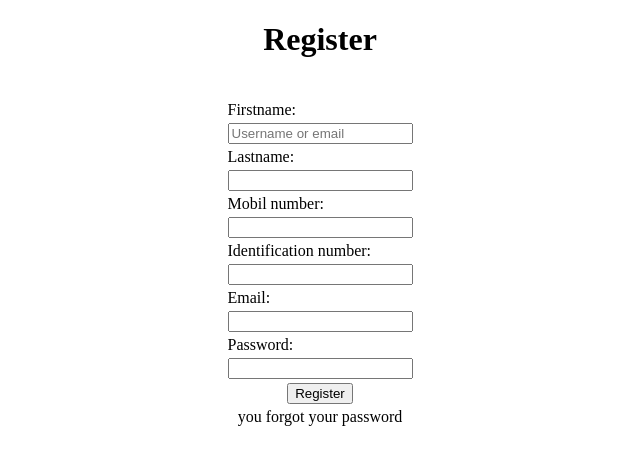
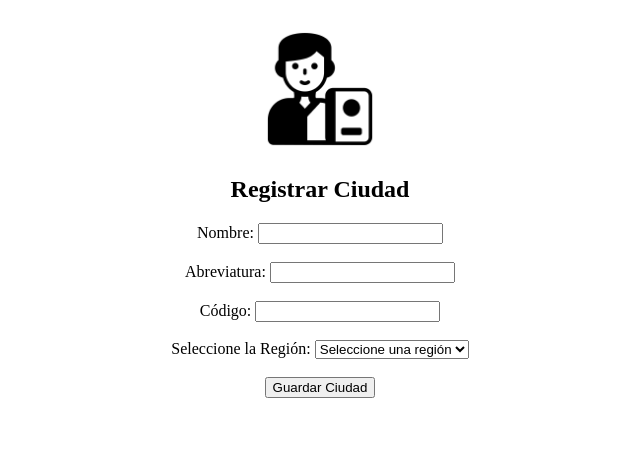
Before and after one commit to mariaguerra2326-gif/market.app, a plain HTML site: page src/cities.html in a window 1280 px wide. Shown: the whole page, without its empty margins (320-960 px from the left). Drawn offline with Linux system fonts and the light colour scheme.

Commit message:
registro cites

```diff
--- a/src/cities.html
+++ b/src/cities.html
@@ -1,32 +1,39 @@
 <!DOCTYPE html>
-<html lang="en">
+<html lang="es">
 <head>
-
   <meta charset="UTF-8">
   <meta name="viewport" content="width=device-width, initial-scale=1.0">
-        <title>Document</title>
-        <link rel="icon" type="imagen/png" href="src/icons/market_main.png" />
+  <title>Registrar Ciudad</title>
+  <link rel="icon" type="image/png" href="icons/ciudad.png" />
 </head>
 <body>
-        <center><h1>Register</h1></center><br>
-        <form name="register-from" action="signup.php" method="post">
-        <table border="0" align="center">
-            <tr><td><label>Firstname:</label></td></tr>
-            <tr><td><input type="text" name="fnama" placeholder="Username or email" required><br></label></td></tr>
-            <tr><td><label>Lastname:</label></td></tr>
-            <tr><td><input type="text" name="lnama" required><br></label></td></tr>
-            <tr><td><label>Mobil number:</label></td></tr>
-            <tr><td><input type="text" name="mnumber" required><br></label></td></tr>
-            <tr><td><label>Identification number:</label></td></tr>
-            <tr><td><input type="text" name="idnumber" required><br></label></td></tr>
-            <tr><td><label>Email:</label></td></tr>
-            <tr><td><input type="email" name="email" required><br></label></td></tr>
-            <tr><td><label>Password:</label></td></tr>
-            <tr><td><input type="password" name="passwd" required><br></label></td></tr>
-            <tr><td align="center"><button>Register</button></label></td>
-            <tr><td align="center"><label>you forgot your password</label></td></tr>
-        </table>
-        <!--<imput type="submint" value="register">-->
+  <br>
+
+  <center><img src="icons/ciudad.png" width="10%"></center>
+
+  <center><h2>Registrar Ciudad</h2></center>
+
+  <center>
+    <form action="cities.php" method="POST">
+      <label>Nombre:</label>
+      <input type="text" name="name" required><br><br>
+
+      <label>Abreviatura:</label>
+      <input type="text" name="abbrev" maxlength="10" required><br><br>
+
+      <label>Código:</label>
+      <input type="text" name="code" maxlength="10" required><br><br>
+
+      <label>Seleccione la Región:</label>
+      <select name="region_id" required>
+        <option value="">Seleccione una región</option>
+        <option value="1">pasto</option>
+        <option value="2">medellin</option>
+        <option value="3">cali</option>
+      </select><br><br>
+
+      <button type="submit">Guardar Ciudad</button>
     </form>
+  </center>
 </body>
 </html>
```
Also changed, not shown: src/icons/ciudad.png (added). Lines whose indentation alone changed are shown as unchanged.
